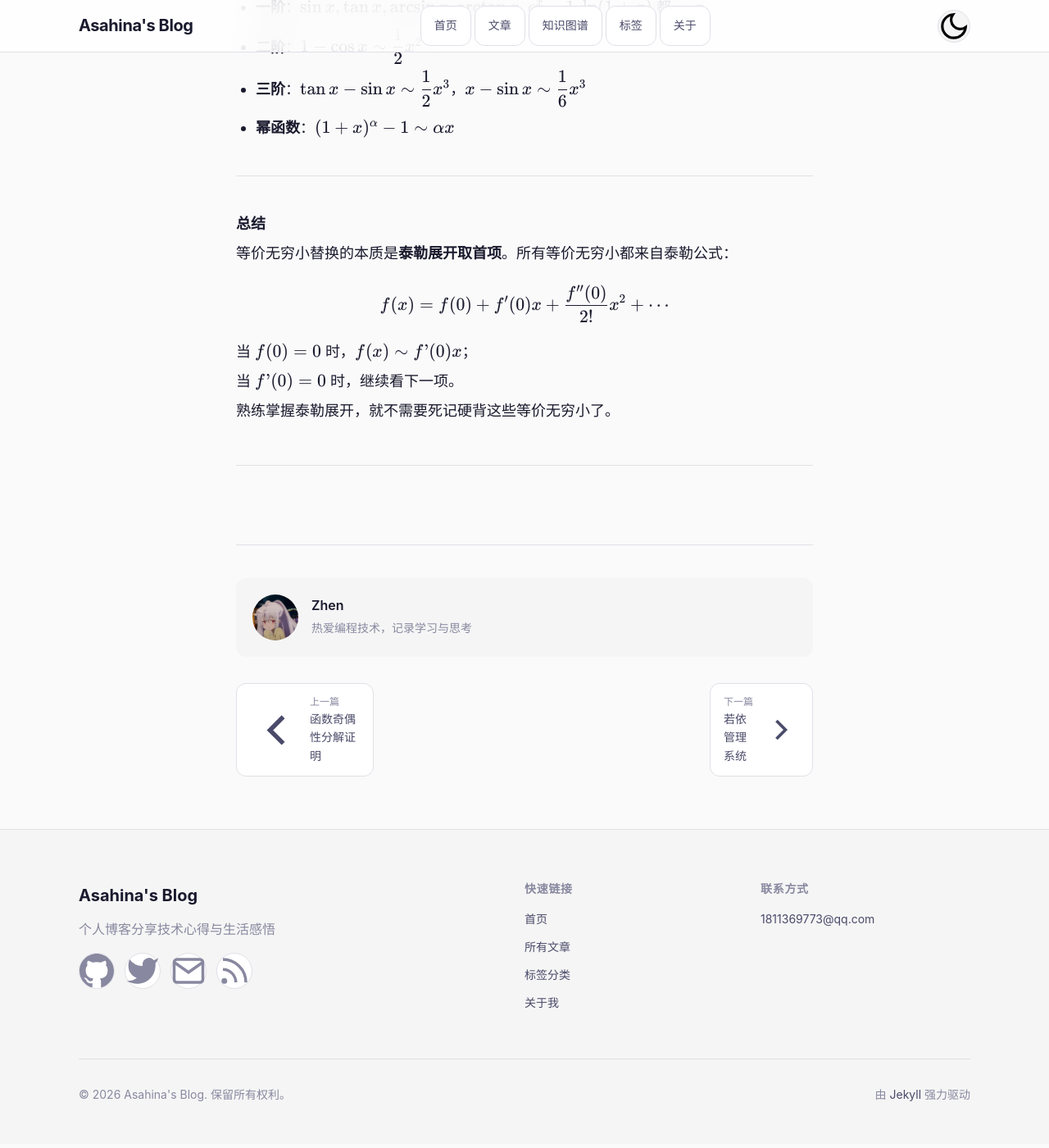
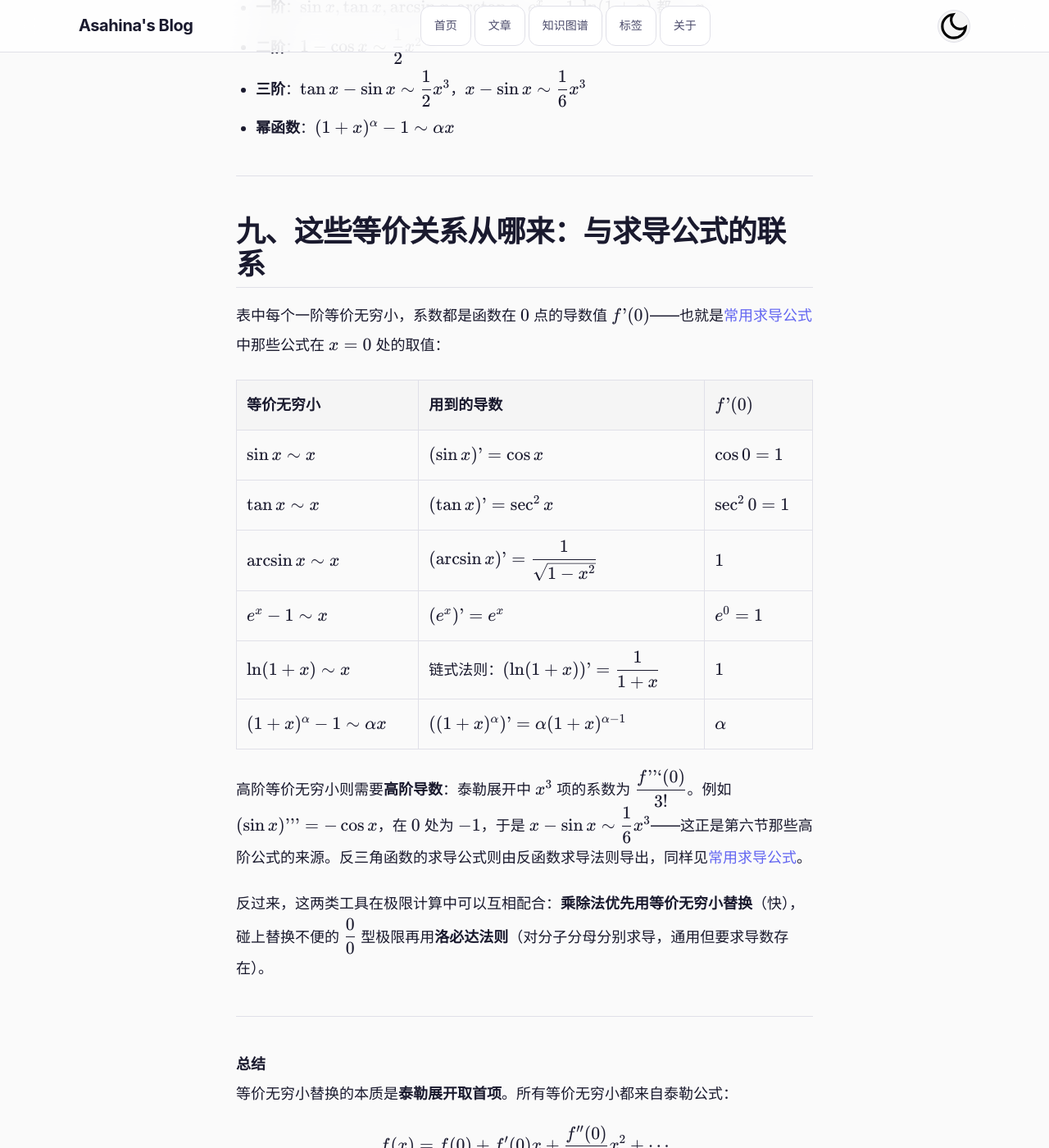
Before and after one commit to Ironi-2/Asahina.github.io, a Jekyll site: the page built from _posts/2026-09-14-等价无穷小替换.md, in a window 1280 px wide and 1400 px high, scrolled down 5990 px. Shown: the whole window at 82% size. Built offline with Jekyll 4.4.1, drawn with Linux system fonts in a browser that asks for light colours; comment, search, counter and statistics services are not loaded; some of the changed text lies outside the part shown.

Commit message:
docs: 建立等价无穷小与求导公式的交叉引用
分析两篇数学笔记的知识衔接点并互相添加引用：

- 等价无穷小替换：新增"九、这些等价关系从哪来：与求导公式的联系"，
  用对照表说明各一阶等价无穷小的系数即 f'(0)（sin x~x 来自 cos 0=1、
  ln(1+x)~x 来自链式法则等），高阶等价来自高阶导数
  （x-sin x~x^3/6 来自 (sin x)'''=-1），并说明与洛必达法则的配合关系
- 常用求导公式：新增"六、求导公式的用武之地：极限与等价无穷小"，
  从一阶导数、高阶导数、洛必达法则三个角度回链等价无穷小替换
- 两篇文末互相添加延伸阅读链接（{% post_url %} 生成，自动带 baseurl）
- 以 [[...]] 语法注册知识图谱显式引用边，重新生成 graph.json
  （新增 2 条 explicit 边，26 -> 28）

```diff
--- a/_posts/2026-09-14-等价无穷小替换.md
+++ b/_posts/2026-09-14-等价无穷小替换.md
@@ -155,6 +155,27 @@ $$
 
 ---
 
+## 九、这些等价关系从哪来：与求导公式的联系
+
+表中每个一阶等价无穷小，系数都是函数在 $0$ 点的导数值 $f'(0)$——也就是[常用求导公式]({% post_url 2026-10-11-求导公式 %})中那些公式在 $x=0$ 处的取值：
+
+| 等价无穷小 | 用到的导数 | $f'(0)$ |
+|---|---|---|
+| $\sin x\sim x$ | $(\sin x)'=\cos x$ | $\cos 0=1$ |
+| $\tan x\sim x$ | $(\tan x)'=\sec^2 x$ | $\sec^2 0=1$ |
+| $\arcsin x\sim x$ | $(\arcsin x)'=\dfrac{1}{\sqrt{1-x^2}}$ | $1$ |
+| $e^x-1\sim x$ | $(e^x)'=e^x$ | $e^0=1$ |
+| $\ln(1+x)\sim x$ | 链式法则：$(\ln(1+x))'=\dfrac{1}{1+x}$ | $1$ |
+| $(1+x)^\alpha-1\sim\alpha x$ | $((1+x)^\alpha)'=\alpha(1+x)^{\alpha-1}$ | $\alpha$ |
+
+高阶等价无穷小则需要**高阶导数**：泰勒展开中 $x^3$ 项的系数为 $\dfrac{f'''(0)}{3!}$。例如 $(\sin x)'''=-\cos x$，在 $0$ 处为 $-1$，于是 $x-\sin x\sim\dfrac{1}{6}x^3$——这正是第六节那些高阶公式的来源。反三角函数的求导公式则由反函数求导法则导出，同样见[常用求导公式]({% post_url 2026-10-11-求导公式 %})。
+
+反过来，这两类工具在极限计算中可以互相配合：**乘除法优先用等价无穷小替换**（快），碰上替换不便的 $\dfrac{0}{0}$ 型极限再用**洛必达法则**（对分子分母分别求导，通用但要求导数存在）。
+
+<!-- 知识图谱显式引用：[[常用求导公式]] -->
+
+---
+
 **总结**
 等价无穷小替换的本质是**泰勒展开取首项**。所有等价无穷小都来自泰勒公式：
 
@@ -165,3 +186,7 @@ $$
 当 $f(0)=0$ 时，$f(x)\sim f'(0)x$；
 当 $f'(0)=0$ 时，继续看下一项。
 熟练掌握泰勒展开，就不需要死记硬背这些等价无穷小了。
+
+---
+
+**延伸阅读**：[常用求导公式]({% post_url 2026-10-11-求导公式 %}) —— 基本初等函数导数、四则运算法则、链式法则与高阶导数公式，是推导和理解所有等价无穷小的基础。
```
Also changed, not shown: _posts/2026-10-11-求导公式.md (+14 -0 lines), assets/data/graph.json (+11 -1 lines).
